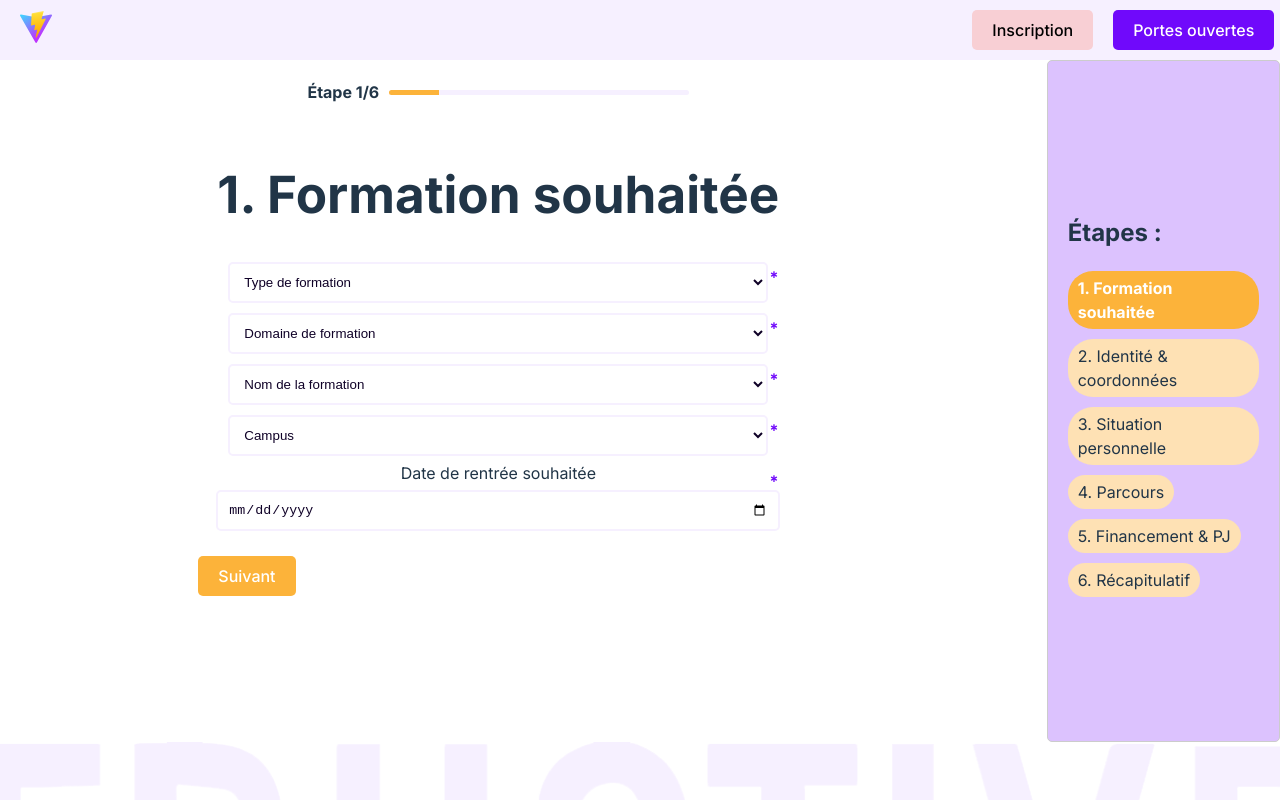
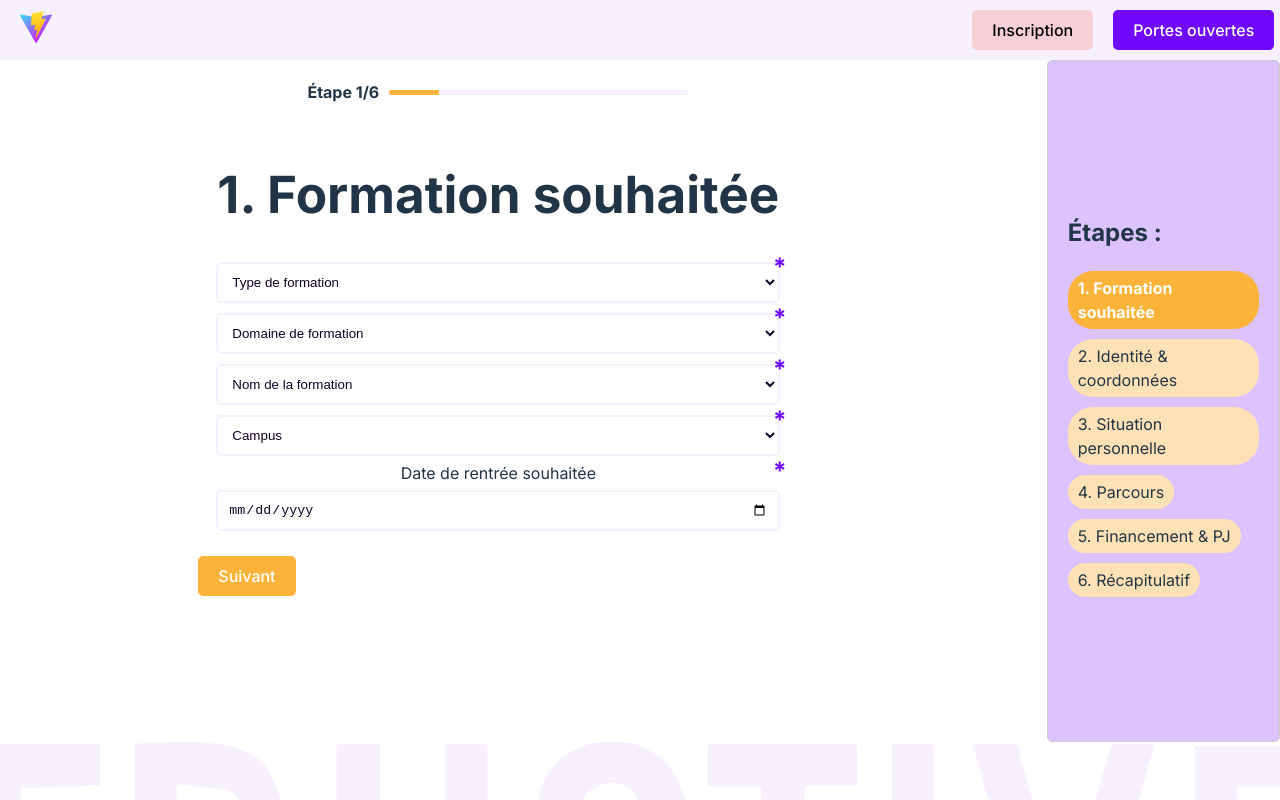
Before and after one commit to getill/opquast-form, a Vue app: page / in a window 1280 px wide. Shown: the top 800 px of the page. Built offline with nearby package versions, Linux system fonts and the light colour scheme.

Commit message:
work stack 3

```diff
--- a/src/components/Form.vue
+++ b/src/components/Form.vue
@@ -66,7 +66,7 @@
               <span class="required-asterisk">*</span>
             </div>
             <div class="input-container">
-              <select v-model="formData.genre" required>
+              <select v-model="formData.genre" required placeholder="Genre">
                 <option value="" disabled selected>Genre</option>
                 <option value="H">Homme</option>
                 <option value="F">Femme</option>
@@ -114,7 +114,7 @@
           </div>
 
           <div class="input-container">
-            <textarea v-model="formData.adresse" required placeholder="Adresse postale complète"></textarea>
+            <input v-model="formData.adresse" required placeholder="Adresse postale complète"></input>
             <span class="required-asterisk">*</span>
           </div>
 
@@ -446,6 +446,9 @@ input, select{
   border-radius: 5px;
   transition: border-color 0.3s ease;
 }
+select {
+  width: 94%;
+}
 input::placeholder {
   color: #ccc;
 }
@@ -466,9 +469,10 @@ input:focus {
 }
 
 .required-asterisk {
+  font-size: 1.5rem;
   position: absolute;
-  top: 8px;
-  right: 20px;
+  top: -8px;
+  right: 12px;
   color: #7009fb;
   font-weight: bold;
 }
```
